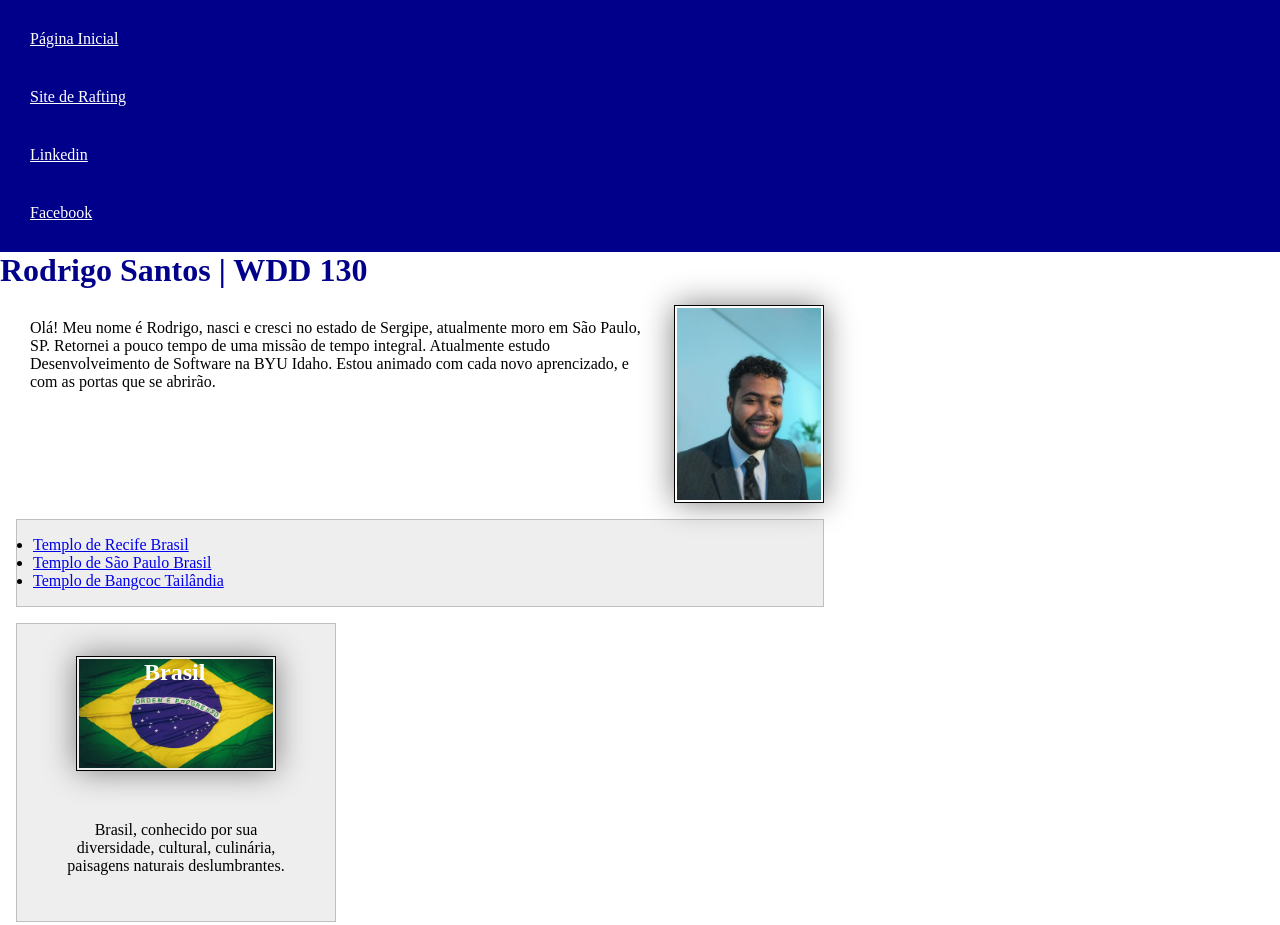
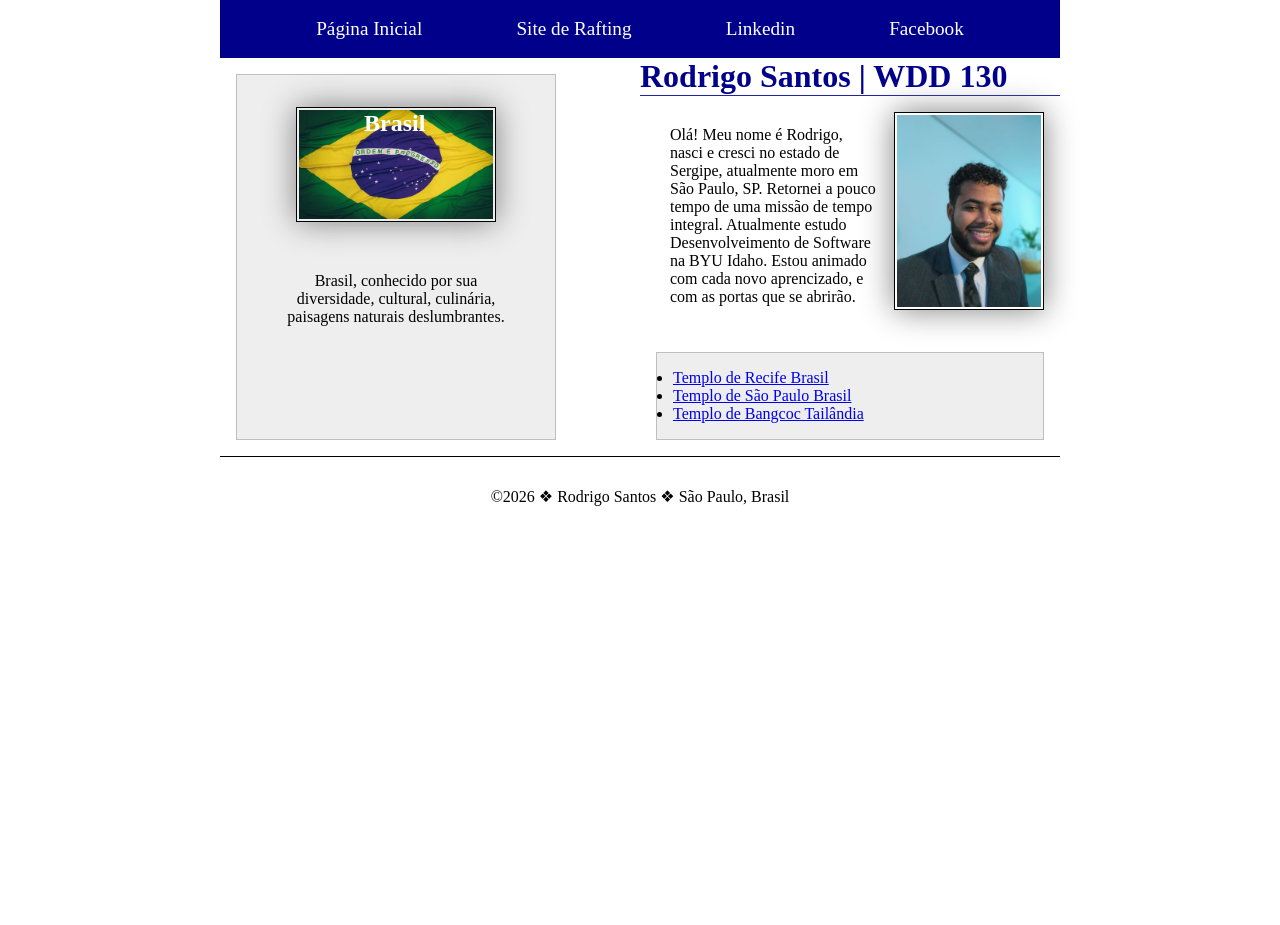
Before and after one commit to rodrigosantts/wdd130, a plain HTML site: page index.html in a window 1280 px wide. Shown: the top 925 px of the page. After the commit the page ends 800 px from the top, so only its background shows below. Drawn offline with Linux system fonts and the light colour scheme.

Commit message:
Atividade Guiada semana S04

```diff
--- a/estilos/estilos.css
+++ b/estilos/estilos.css
@@ -11,6 +11,9 @@
 }
 
 nav {
+    display: flex;
+    justify-content: space-evenly;
+    align-items: center;
     background-color: var(--cor-de-fundo-elemento-nav);
     padding: 10px;
 }
@@ -19,11 +22,14 @@ nav a {
     /* color: white; */
     color: var(--cor-do-texto);
     display: block;
-    padding: 20px;
+    padding: 0.5rem;
+    text-decoration: none;
+    font-size: 1.2rem;
 }
 
 h1 {
     color: darkblue;
+    border-bottom: 1px solid rgb(35, 35, 164);
 }
 
 img {
@@ -37,10 +43,6 @@ img {
 
 p {
     padding: 30px;
-}
-
-main {
-    max-width: 840px;
 }
 
 aside {
@@ -87,3 +89,21 @@ footer {
     color: #000;
     clear: both;
 }
+
+header,
+footer,
+.grid {
+    max-width: 840px;
+    margin: 0 auto;
+}
+
+.grid {
+    display: grid;
+    grid-template-columns: 1fr 1fr;
+
+}
+
+main {
+    grid-row: 1 / 2;
+    grid-column: 2 / 3;
+}
--- a/index.html
+++ b/index.html
@@ -22,12 +22,14 @@
             <a href="https://www.facebook.com/rodrigo.oliveira.613609/" target="_blank">Facebook</a>
         </nav>
     </header>
+    <div class="grid">
         <main>
             <h1>Rodrigo Santos | WDD 130</h1>
             <img src="imagens/perfil.jpg" alt="Olá, meu nome é Rodrigo Santos" width="200">
             <p>Olá! Meu nome é Rodrigo, nasci e cresci no estado de Sergipe, atualmente moro em São
                 Paulo, SP. Retornei a pouco tempo de uma missão de tempo integral. Atualmente estudo
-            Desenvolveimento de Software na BYU Idaho. Estou animado com cada novo aprencizado, e
+                Desenvolveimento de Software na BYU Idaho. Estou animado com cada novo aprencizado,
+                e
                 com as
                 portas que se abrirão.
             </p>
@@ -51,6 +53,8 @@
             <p> Brasil, conhecido por sua diversidade, cultural, culinária, paisagens naturais
                 deslumbrantes. </p>
         </aside>
+    </div>
+
     <footer>
         <p>©2026 &#10070; Rodrigo Santos &#10070; São Paulo, Brasil</p>
     </footer>
--- a/semana04/estilos/exercicios-layout.css
+++ b/semana04/estilos/exercicios-layout.css
@@ -24,18 +24,24 @@ div {
 .flex {
     background-color: #aba;
     /* escreva declaracoes aqui */
-
+    display: flex;
+    justify-content: center;
+    align-items: center;
 }
 
 .grid {
     background-color: #abb;
     /* escreva declaracoes aqui */
+    display: grid;
+    place-items: center;
 
 }
 
 .container2 {
     /* escreva declaracoes aqui */
-
+    display: flex;
+    flex-wrap: wrap;
+    justify-content: space-around;
 }
 
 .dois {
@@ -45,12 +51,13 @@ div {
 
 .container3 {
     /* escreva declaracoes aqui */
-
+    display: grid;
+    grid-template-columns: 1fr 1fr 1fr;
 }
 
 .colunas-3 {
     /* escreva declaracoes aqui */
-
+    grid-column: 1 / 4;
 }
 
 .tres {
--- a/semana04/estilos/solucoes-dos-exercicios-de-layout.css
+++ b/semana04/estilos/solucoes-dos-exercicios-de-layout.css
@@ -51,7 +51,8 @@ div {
 }
 
 .columns-3 {
-    grid-column: span 3;}
+    grid-column: span 3;
+}
 
 .tres {
     margin: .25rem;
```
Also changed, not shown: semana04/estilos/menu-flexbox.css (+6 -2 lines), semana04/exercicios-layout.html (+7 -4 lines), semana04/layout-flexbox.html (+5 -1 lines). Lines whose indentation alone changed are shown as unchanged.
